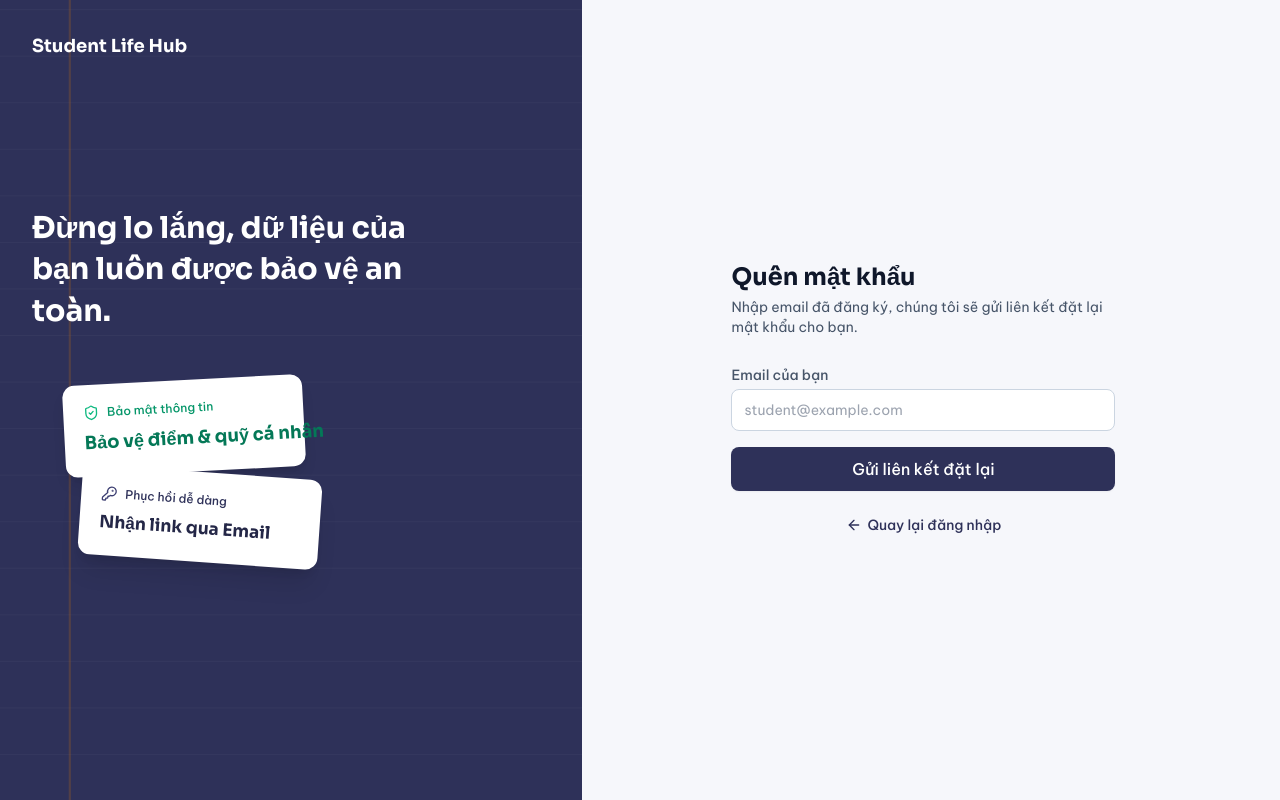
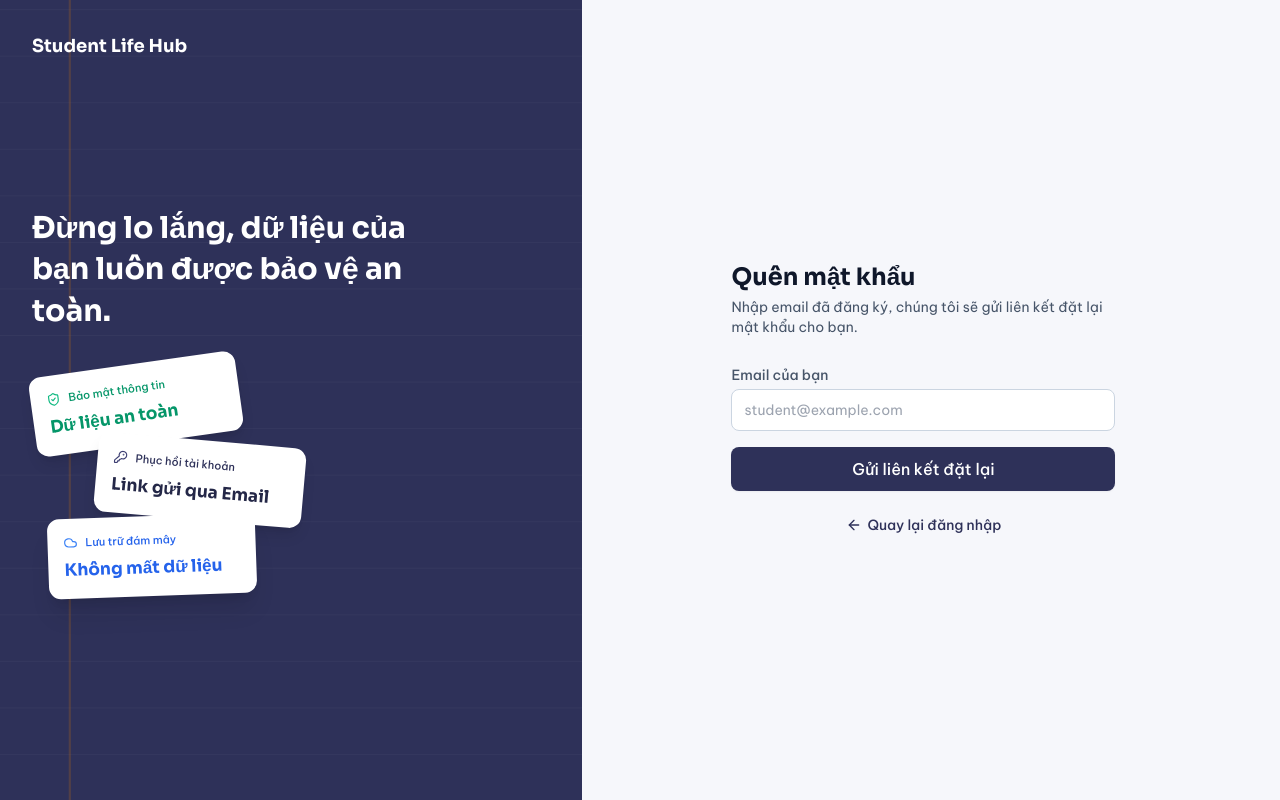
Before and after one commit to LNTienDat/student-life-hub, a React (Vite) app in the folder front/: page /quen-mat-khau in a window 1280 px wide. Built offline with nearby package versions, Linux system fonts and the light colour scheme.

Commit message:
style: Chuyển lại bố cục 3 thẻ cho trang Phục hồi để đồng bộ thiết kế với Đăng nhập/Đăng ký

```diff
--- a/front/src/pages/DatLaiMatKhau.jsx
+++ b/front/src/pages/DatLaiMatKhau.jsx
@@ -1,7 +1,7 @@
 import { useState } from 'react';
 import { useNavigate, useSearchParams, Link } from 'react-router-dom';
 import { motion } from 'framer-motion';
-import { GraduationCap, CalendarDays, Wallet, ArrowLeft, ShieldCheck, KeyRound } from 'lucide-react';
+import { GraduationCap, CalendarDays, Wallet, ArrowLeft, ShieldCheck, KeyRound, Cloud } from 'lucide-react';
 import api from '../services/api';
 import NotebookLines from '../components/NotebookLines';
 
@@ -74,29 +74,42 @@ function DatLaiMatKhau() {
 
           <div className="relative h-64 mt-8 max-w-sm">
             <motion.div
-              initial={{ opacity: 0, y: 24, rotate: -5 }}
-              animate={{ opacity: 1, y: 0, rotate: -3 }}
+              initial={{ opacity: 0, y: 24, rotate: -10 }}
+              animate={{ opacity: 1, y: 0, rotate: -8 }}
               transition={{ delay: 0.3, duration: 0.55, ease: 'easeOut' }}
-              className="absolute top-4 left-8 w-60 bg-white rounded-xl shadow-lg p-5"
+              className="absolute top-0 left-0 w-52 bg-white rounded-xl shadow-lg p-4"
             >
-              <div className="flex items-center gap-2 text-slate-400 mb-2">
-                <ShieldCheck className="w-4 h-4 text-emerald-500" />
-                <span className="text-xs font-medium text-emerald-600">Bảo mật thông tin</span>
+              <div className="flex items-center gap-2 text-slate-400 mb-1.5">
+                <ShieldCheck className="w-3.5 h-3.5 text-emerald-500" />
+                <span className="text-[11px] font-medium text-emerald-600">Bảo mật thông tin</span>
               </div>
-              <p className="font-display text-lg font-bold text-emerald-700 whitespace-nowrap">Bảo vệ điểm & quỹ cá nhân</p>
+              <p className="font-display text-[17px] font-bold text-emerald-600 whitespace-nowrap">Dữ liệu an toàn</p>
             </motion.div>
 
             <motion.div
-              initial={{ opacity: 0, y: 24, rotate: 6 }}
-              animate={{ opacity: 1, y: 0, rotate: 4 }}
-              transition={{ delay: 0.45, duration: 0.55, ease: 'easeOut' }}
-              className="absolute top-[108px] left-12 w-60 bg-white rounded-xl shadow-xl p-5"
+              initial={{ opacity: 0, y: 24, rotate: 8 }}
+              animate={{ opacity: 1, y: 0, rotate: 5 }}
+              transition={{ delay: 0.42, duration: 0.55, ease: 'easeOut' }}
+              className="absolute top-[76px] left-16 w-52 bg-white rounded-xl shadow-lg p-4"
             >
-              <div className="flex items-center gap-2 text-slate-400 mb-2">
-                <KeyRound className="w-4 h-4 text-ink-500" />
-                <span className="text-xs font-medium text-ink-600">Phục hồi dễ dàng</span>
+              <div className="flex items-center gap-2 text-slate-400 mb-1.5">
+                <KeyRound className="w-3.5 h-3.5 text-ink-500" />
+                <span className="text-[11px] font-medium text-ink-600">Phục hồi tài khoản</span>
               </div>
-              <p className="font-display text-[17px] font-bold text-ink-700 whitespace-nowrap">Nhận link qua Email</p>
+              <p className="font-display text-[17px] font-bold text-ink-700 whitespace-nowrap">Link gửi qua Email</p>
+            </motion.div>
+
+            <motion.div
+              initial={{ opacity: 0, y: 24, rotate: -3 }}
+              animate={{ opacity: 1, y: 0, rotate: -2 }}
+              transition={{ delay: 0.54, duration: 0.55, ease: 'easeOut' }}
+              className="absolute top-[152px] left-4 w-52 bg-white rounded-xl shadow-xl p-4"
+            >
+              <div className="flex items-center gap-2 text-slate-400 mb-1.5">
+                <Cloud className="w-3.5 h-3.5 text-blue-500" />
+                <span className="text-[11px] font-medium text-blue-600">Lưu trữ đám mây</span>
+              </div>
+              <p className="font-display text-[17px] font-bold text-blue-600 whitespace-nowrap">Không mất dữ liệu</p>
             </motion.div>
           </div>
         </div>
--- a/front/src/pages/QuenMatKhau.jsx
+++ b/front/src/pages/QuenMatKhau.jsx
@@ -1,7 +1,7 @@
 import { useState } from 'react';
 import { Link } from 'react-router-dom';
 import { motion } from 'framer-motion';
-import { GraduationCap, CalendarDays, Wallet, ArrowLeft, ShieldCheck, KeyRound } from 'lucide-react';
+import { GraduationCap, CalendarDays, Wallet, ArrowLeft, ShieldCheck, KeyRound, Cloud } from 'lucide-react';
 import api from '../services/api';
 import NotebookLines from '../components/NotebookLines';
 
@@ -58,29 +58,42 @@ function QuenMatKhau() {
 
           <div className="relative h-64 mt-8 max-w-sm">
             <motion.div
-              initial={{ opacity: 0, y: 24, rotate: -5 }}
-              animate={{ opacity: 1, y: 0, rotate: -3 }}
+              initial={{ opacity: 0, y: 24, rotate: -10 }}
+              animate={{ opacity: 1, y: 0, rotate: -8 }}
               transition={{ delay: 0.3, duration: 0.55, ease: 'easeOut' }}
-              className="absolute top-4 left-8 w-60 bg-white rounded-xl shadow-lg p-5"
+              className="absolute top-0 left-0 w-52 bg-white rounded-xl shadow-lg p-4"
             >
-              <div className="flex items-center gap-2 text-slate-400 mb-2">
-                <ShieldCheck className="w-4 h-4 text-emerald-500" />
-                <span className="text-xs font-medium text-emerald-600">Bảo mật thông tin</span>
+              <div className="flex items-center gap-2 text-slate-400 mb-1.5">
+                <ShieldCheck className="w-3.5 h-3.5 text-emerald-500" />
+                <span className="text-[11px] font-medium text-emerald-600">Bảo mật thông tin</span>
               </div>
-              <p className="font-display text-lg font-bold text-emerald-700 whitespace-nowrap">Bảo vệ điểm & quỹ cá nhân</p>
+              <p className="font-display text-[17px] font-bold text-emerald-600 whitespace-nowrap">Dữ liệu an toàn</p>
             </motion.div>
 
             <motion.div
-              initial={{ opacity: 0, y: 24, rotate: 6 }}
-              animate={{ opacity: 1, y: 0, rotate: 4 }}
-              transition={{ delay: 0.45, duration: 0.55, ease: 'easeOut' }}
-              className="absolute top-[108px] left-12 w-60 bg-white rounded-xl shadow-xl p-5"
+              initial={{ opacity: 0, y: 24, rotate: 8 }}
+              animate={{ opacity: 1, y: 0, rotate: 5 }}
+              transition={{ delay: 0.42, duration: 0.55, ease: 'easeOut' }}
+              className="absolute top-[76px] left-16 w-52 bg-white rounded-xl shadow-lg p-4"
             >
-              <div className="flex items-center gap-2 text-slate-400 mb-2">
-                <KeyRound className="w-4 h-4 text-ink-500" />
-                <span className="text-xs font-medium text-ink-600">Phục hồi dễ dàng</span>
+              <div className="flex items-center gap-2 text-slate-400 mb-1.5">
+                <KeyRound className="w-3.5 h-3.5 text-ink-500" />
+                <span className="text-[11px] font-medium text-ink-600">Phục hồi tài khoản</span>
               </div>
-              <p className="font-display text-[17px] font-bold text-ink-700 whitespace-nowrap">Nhận link qua Email</p>
+              <p className="font-display text-[17px] font-bold text-ink-700 whitespace-nowrap">Link gửi qua Email</p>
+            </motion.div>
+
+            <motion.div
+              initial={{ opacity: 0, y: 24, rotate: -3 }}
+              animate={{ opacity: 1, y: 0, rotate: -2 }}
+              transition={{ delay: 0.54, duration: 0.55, ease: 'easeOut' }}
+              className="absolute top-[152px] left-4 w-52 bg-white rounded-xl shadow-xl p-4"
+            >
+              <div className="flex items-center gap-2 text-slate-400 mb-1.5">
+                <Cloud className="w-3.5 h-3.5 text-blue-500" />
+                <span className="text-[11px] font-medium text-blue-600">Lưu trữ đám mây</span>
+              </div>
+              <p className="font-display text-[17px] font-bold text-blue-600 whitespace-nowrap">Không mất dữ liệu</p>
             </motion.div>
           </div>
         </div>
```
